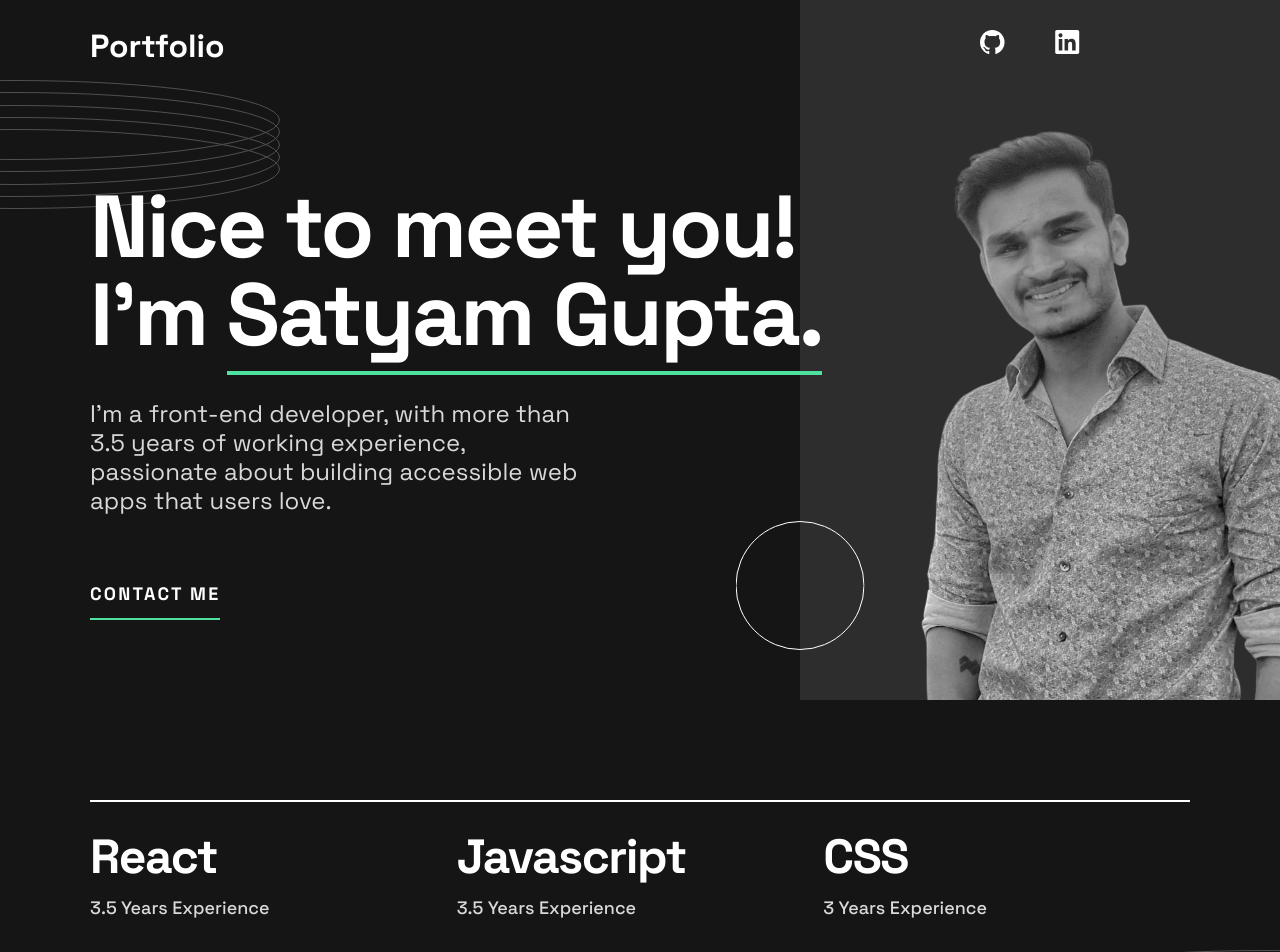
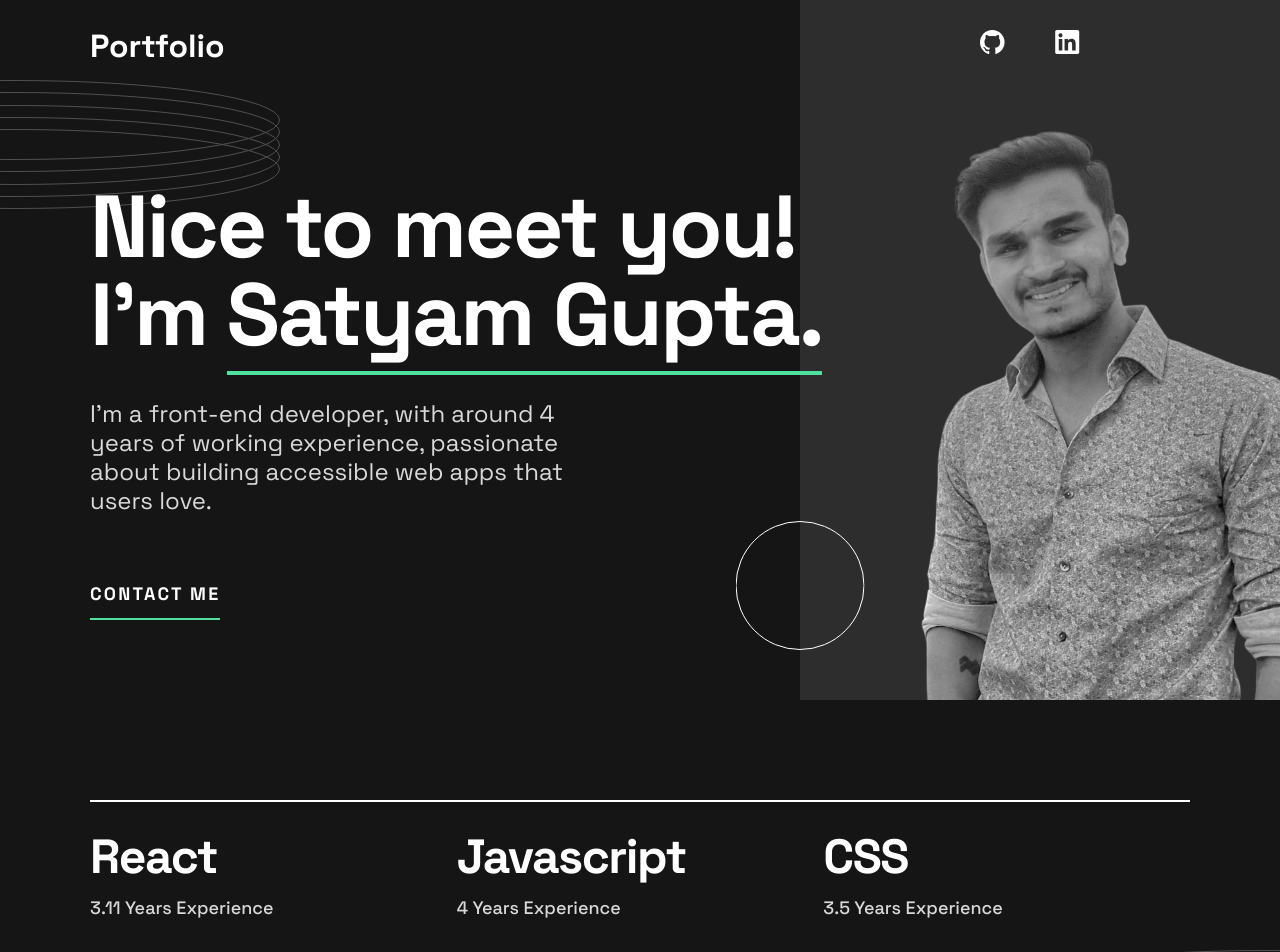
Before and after one commit to satyam-guptaa/portfolio-app, a React (Vite) app: page / in a window 1280 px wide. Shown: the top 952 px of the page. Built offline with nearby package versions, Linux system fonts and the light colour scheme; no server answers.

Commit message:
updating skills
updating skills

```diff
--- a/src/utilities/appConstants.js
+++ b/src/utilities/appConstants.js
@@ -2,7 +2,7 @@ export const PORTFOLIO_TEXT = 'Portfolio';
 export const FULL_NAME = 'Satyam Gupta';
 export const GREETING = `Nice to meet you!`;
 export const INTRO =
-	'I’m a front-end developer, with more than 3.5 years of working experience, passionate about building accessible web apps that users love.';
+	'I’m a front-end developer, with around 4 years of working experience, passionate about building accessible web apps that users love.';
 export const CONTACT_ME_LINK = 'CONTACT ME';
 export const EXP_TEXT = 'Years Experience';
 export const PROJECT_HEADING = 'Projects';
--- a/src/utilities/skillsData.js
+++ b/src/utilities/skillsData.js
@@ -1,8 +1,8 @@
 const skills = [
-	{ skill: 'React', exp: 3.5 },
-	{ skill: 'Javascript', exp: 3.5 },
-	{ skill: 'CSS', exp: 3 },
-	{ skill: 'HTML', exp: 3 },
+	{ skill: 'React', exp: 3.11 },
+	{ skill: 'Javascript', exp: 4 },
+	{ skill: 'CSS', exp: 3.5 },
+	{ skill: 'HTML', exp: 3.5 },
 	{ skill: 'Sass', exp: 2 },
 	{ skill: 'Bootstrap', exp: 1 },
 ];
```
